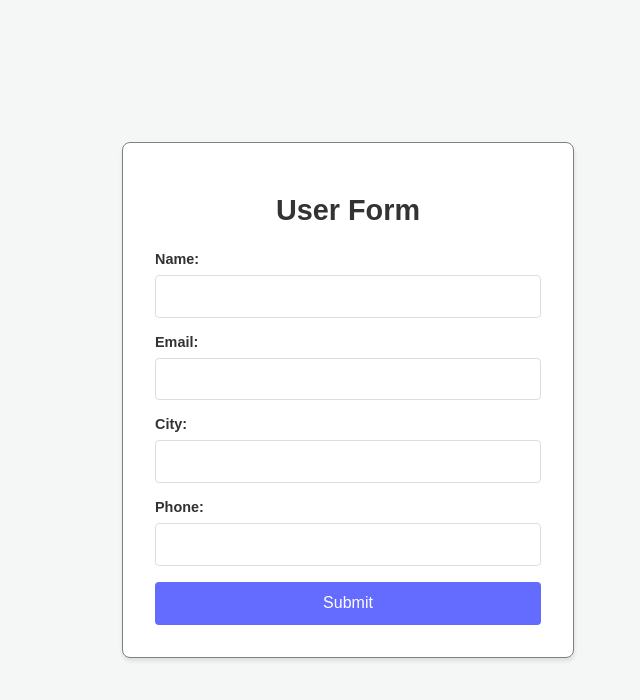
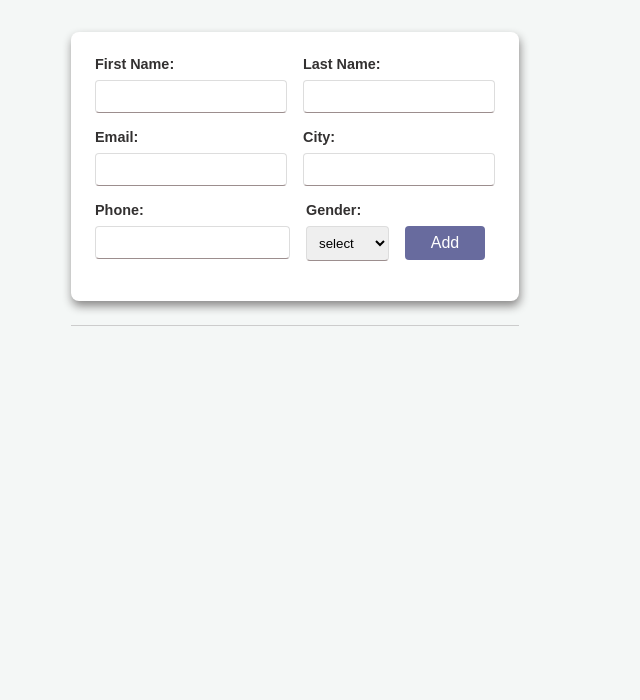
Before and after one commit to ajay-gupta18/FormValidation, a React (Vite) app: page / in a window 1280 px wide. Shown: the top 700 px of the page, without its empty margins (345-985 px from the left). Built offline with nearby package versions, Linux system fonts and the light colour scheme.

Commit message:
Css improved for form and table

```diff
--- a/package.json
+++ b/package.json
@@ -11,7 +11,8 @@
   },
   "dependencies": {
     "react": "^18.3.1",
-    "react-dom": "^18.3.1"
+    "react-dom": "^18.3.1",
+    "react-icons": "^5.3.0"
   },
   "devDependencies": {
     "@eslint/js": "^9.11.1",
--- a/src/App.css
+++ b/src/App.css
@@ -40,3 +40,27 @@
 .read-the-docs {
   color: #888;
 } */
+
+/*
+} */
+
+
+.app-container{
+  display: flex;
+  flex-direction: column;
+  align-items: center;
+  width: 100%;
+}
+.component-break{
+  width: full;
+  color: black;
+}
+
+.hr-tag{
+
+    width: 100%;
+    border: 0;
+    height: 1px;
+    background: #ccc;
+    margin: 1.5rem 0;
+  }
--- a/src/App.jsx
+++ b/src/App.jsx
@@ -13,15 +13,20 @@ function App() {
   }
   return (
     <>
-      <ValidatedForm
+     <div className="app-container">
+     <ValidatedForm
         parentData={parentData}
         setParentData={setParentData}
         setShowTable={setShowTable}
         editIndex={editIndex}
         setEditIndex={setEditIndex} />
+
+    <hr  className='hr-tag'/>
+
       {showTable && <DisplyData
         parentData={parentData}
         onEdit={handleEdit} />}
+     </div>
     </>
   );
 }
--- a/src/component/DisplyData.jsx
+++ b/src/component/DisplyData.jsx
@@ -1,28 +1,36 @@
 import React, { useState } from 'react';
 import './utils/DisplyData.css';
-
+import { FaRegEdit } from "react-icons/fa"
+import { MdDeleteOutline } from "react-icons/md";
 function DisplyData({ parentData,onEdit}) {
 
   return (
     <div className='table-div'>
+      <header><h1>Data List</h1></header>
       <table>
         <thead>
           <tr>
-            <th>Name</th>
+            <th>First Name</th>
+            <th>Last Name</th>
             <th>Email</th>
             <th>City</th>
             <th>Phone</th>
+            <th>Gender</th>
             <th></th>
           </tr>
         </thead>
         <tbody>
           {parentData.map((item, index) => (
             <tr key={index}>
-              <td>{item.name}</td>
+              <td>{item.fname}</td>
+              <td>{item.lname}</td>
               <td>{item.email}</td>
               <td>{item.city}</td>
               <td>{item.phone}</td>
-              <td><button onClick={()=>onEdit(index)}>Edit</button></td>
+              <td>{item.gender}</td>
+
+              <td className='button-group'><button onClick={()=>onEdit(index)}><FaRegEdit/></button>
+              <button ><MdDeleteOutline/></button></td>
             </tr>
           ))}
         </tbody>
--- a/src/component/ValidatedForm.jsx
+++ b/src/component/ValidatedForm.jsx
@@ -3,10 +3,12 @@ import './utils/ValidatedForm.css';
 
 function ValidatedForm({ setParentData, setShowTable, parentData, editIndex, setEditIndex }) {
     const [data, setData] = useState({
-        name: "",
+        fname: "",
+        lname:"",
         email: "",
         phone: "",
-        city: ""
+        city: "",
+        gender:"",
     });
 
     const [error, setError] = useState({});
@@ -18,7 +20,7 @@ function ValidatedForm({ setParentData, setShowTable, parentData, editIndex, set
     }, [editIndex, parentData]);
 
     const validate = () => {
-        const dataKey = ["name", "email", "city", "phone"];
+        const dataKey = ["fname","lname", "email", "city", "phone","gender"];
         const newError = {};
         dataKey.forEach(item => {
             if (!data[item]) {
@@ -39,6 +41,7 @@ function ValidatedForm({ setParentData, setShowTable, parentData, editIndex, set
 
     const handleSubmit = (e) => {
         e.preventDefault();
+        console.log(data)
         const formError = validate();
         if (Object.keys(formError).length > 0) {
             setError(formError);
@@ -63,33 +66,53 @@ function ValidatedForm({ setParentData, setShowTable, parentData, editIndex, set
     const handleChange = (e) => {
         const { name, value } = e.target;
         setData(prevData => ({ ...prevData, [name]: value.trim() }));
+        setData(prevData => ({ ...prevData, [gender]: value }));
         setError(prevError => ({ ...prevError, [name]: "" }));
     };
 
     return (
         <>
             <div className='form-container'>
-                <h1>User Form</h1>
                 <form onSubmit={handleSubmit}>
-                    <label htmlFor="name">Name:</label>
+                    <div className='group-container'>
+                        <div className='input-field'>
+                            <label htmlFor="fname">First Name:</label>
                             <input
                                 type="text"
-                        value={data.name}
-                        name='name'
-                        id='name'
+                                value={data.fname}
+                                name='fname'
+                                id='fname'
                                 onChange={handleChange}
                             />
-                    {error.name && <p className="error-message">{error.name}</p>}
+                            {error.fname && <p className="error-message">{error.fname}</p>}
+                        </div>
+                        <div className='input-field'>
+                            <label htmlFor="lname">Last Name:</label>
+                            <input
+                                type="text"
+                                value={data.lname}
+                                name='lname'
+                                id='lname'
+                                onChange={handleChange}
+                            />
+                            {error.lname && <p className="error-message">{error.lname}</p>}
+                        </div>
 
+                    </div>
+                    <div className='group-container'>
+                        <div className='input-field'>
                             <label htmlFor="email">Email:</label>
                             <input
                                 type="email"
+                                style={{textTransform:'lowercase'}}
                                 value={data.email}
                                 name='email'
                                 id='email'
                                 onChange={handleChange}
                             />
                             {error.email && <p className="error-message">{error.email}</p>}
+                        </div>
+                        <div className='input-field'>
 
                             <label htmlFor="city">City:</label>
                             <input
@@ -100,7 +123,11 @@ function ValidatedForm({ setParentData, setShowTable, parentData, editIndex, set
                                 onChange={handleChange}
                             />
                             {error.city && <p className="error-message">{error.city}</p>}
+                        </div>
+                    </div>
 
+                    <div className='group-container'>
+                        <div className='input-field'>
                             <label htmlFor="phone">Phone:</label>
                             <input
                                 type="tel"
@@ -111,11 +138,27 @@ function ValidatedForm({ setParentData, setShowTable, parentData, editIndex, set
                                 id='phone'
                                 onChange={handleChange}
                             />
-                    {error.phone && <p className="error-message">{error.phone}</p>}
+                            {error.phone && <p className="error-message">{error.phone}</p>
+                            }
+                        </div>
+                        <div className='input-field'>
+                            <label htmlFor="gender">Gender:</label>
+                           <select name="gender" id="gender" value={data.gender} onChange={handleChange}>
+                            <option value="">select</option>
+                            <option value='male'>Male</option>
+                            <option value='female'>Female</option>
+                           </select>
+                            {error.gender && <p className="error-message">{error.gender}</p>
+                            }
+                        </div>
+                        <button type="submit">{editIndex !== null ? "Update" : "Add"}</button>
 
-                    <button type="submit">{editIndex !== null ? "Update" : "Submit"}</button>
+                    </div>
+
+
                 </form>
             </div>
+
 
         </>
     );
--- a/src/component/utils/DisplyData.css
+++ b/src/component/utils/DisplyData.css
@@ -1,25 +1,28 @@
-body{
-    margin: 0;
-    padding: 0;
-    font-family: 'Times New Roman', Times, serif;
-  }
+.table-div{
+    display: flex;
+    flex-direction: column;
+    justify-content: center;
+    align-items: center;
 
-
-  .table-div{
-    display: flex;
-    justify-content: center; align-items: center;
-    margin-left: 10%;
   }
   table{
-    width: 350px;
-    margin: 10px;
+    width: 100%;
     background-color: white;
     border: 1px solid black;
     border-collapse: collapse;
     box-shadow: 0px 5px 13px ;
+    position: relative;
   }
   th,td{
     padding: 10px;
     border: 1px solid;
     border-radius: 10%;
+    text-align: center;
+    text-transform:capitalize;
   }
+  #email{
+    text-transform:lowercase ;
+  }
+  .button-group{
+    display: flex;
+  }
--- a/src/component/utils/ValidatedForm.css
+++ b/src/component/utils/ValidatedForm.css
@@ -3,30 +3,32 @@
 body {
   font-family: 'Arial', sans-serif;
   background-color: #f4f7f6;
-  margin: 0;
-  padding: 0;
+  margin-top:2rem ;
   display: flex;
   justify-content: center;
-  align-items: center;
-  height: 100vh;
+  align-items: start;
+  height: screen;
 }
 
 .form-container {
-  background: #fff;
-  padding: 2rem;
-  border: 1px solid gray;
+  background: #ffffff;
+  margin: 0;
+  padding: 1.5rem;
+  border: none;
   border-radius: 8px;
-  box-shadow: .5px 3px 4px rgba(0, 0, 0, 0.1);
+  box-shadow: 1px 5px 10px rgba(29, 23, 23, 0.493);
+  max-height: fit-content;
+  width: 100%;
   max-width: 400px;
-  width: 100%;
-  margin: 20px;
+
 }
 
 .form-container h1 {
   font-size: 1.8rem;
-  margin-bottom: 1.5rem;
+  margin-bottom: 1rem;
   color: #333;
   text-align: center;
+  position: relative;
 }
 
 .form-container label {
@@ -39,15 +41,18 @@ body {
 
 .form-container input[type="text"],
 .form-container input[type="email"],
-.form-container input[type="tel"] {
+.form-container input[type="tel"],
+.form-container select {
   width: 100%;
-  padding: 0.8rem;
+  padding: 0.5rem;
   margin-bottom: 1rem;
   border: 1px solid #ddd;
+  border-bottom:1px solid rgb(156, 142, 142);
   border-radius: 4px;
   box-sizing: border-box;
   transition: border-color 0.3s;
 }
+
 
 .form-container input[type="text"]:focus,
 .form-container input[type="email"]:focus,
@@ -57,9 +62,11 @@ body {
 }
 
 .form-container button {
-  width: 100%;
-  padding: 0.8rem;
-  background-color: #646cff;
+  width: 20%;
+  height: 30%;
+  margin-top: 1.5rem;
+  padding: 0.5rem;
+  background-color: #686b9e;
   color: white;
   border: none;
   border-radius: 4px;
@@ -69,7 +76,7 @@ body {
 }
 
 .form-container button:hover {
-  background-color: #525edb;
+  background-color: #4f526e;
 }
 
 .error-message {
@@ -78,3 +85,12 @@ body {
   margin-top: -0.5rem;
   margin-bottom: 1rem;
 }
+
+.group-container{
+  display: flex;
+  gap:1rem;
+}
+.input-field{
+  display: flex;
+  flex-direction: column;
+}
```
Also changed, not shown: 1 other file (tests, documents, lock files or other folders). Lines whose indentation alone changed are shown as unchanged.
